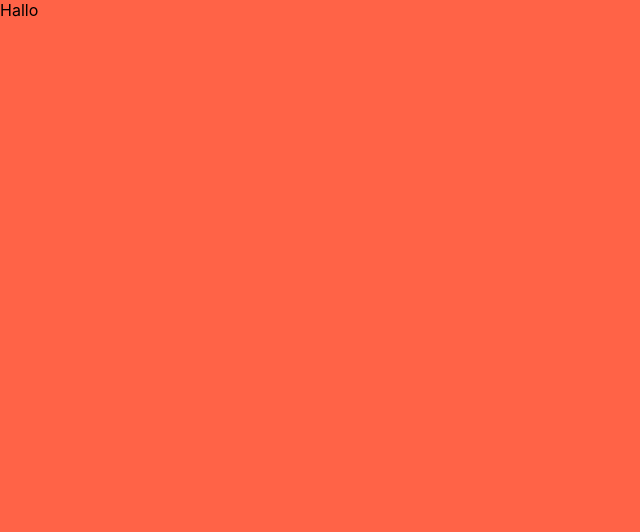
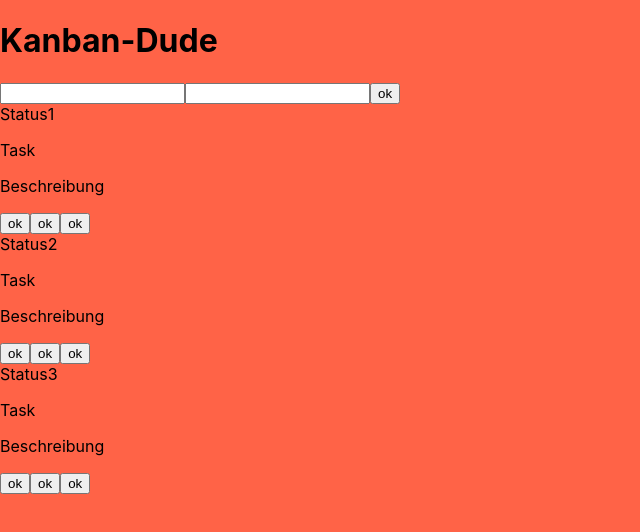
Before and after one commit to Droggelbecher92/Kanban-Frontend, a React (Create React App) app: page / in a window 1280 px wide. Shown: the top 532 px of the page, without its empty margins (0-640 px from the left). Built offline with nearby package versions, Linux system fonts and the light colour scheme.

Commit message:
basic template

```diff
--- a/src/App.tsx
+++ b/src/App.tsx
@@ -2,9 +2,49 @@ import React from 'react';
 import './App.css';
 
 export default function App() {
-  return (
-    <div>
-      Hallo
-    </div>
-  );
+    return (
+        <div>
+            <div>
+                <h1>Kanban-Dude</h1>
+            </div>
+            <div>
+                <input type="text"/>
+                <input type="text"/>
+                <button>ok</button>
+            </div>
+            <div>
+                <div>
+                    Status1
+                    <div>
+                        <p>Task</p>
+                        <p>Beschreibung</p>
+                        <button>ok</button>
+                        <button>ok</button>
+                        <button>ok</button>
+                    </div>
+                </div>
+                <div>
+                    Status2
+                    <div>
+                        <p>Task</p>
+                        <p>Beschreibung</p>
+                        <button>ok</button>
+                        <button>ok</button>
+                        <button>ok</button>
+                    </div>
+                </div>
+                <div>
+                    Status3
+                    <div>
+                        <p>Task</p>
+                        <p>Beschreibung</p>
+                        <button>ok</button>
+                        <button>ok</button>
+                        <button>ok</button>
+                    </div>
+                </div>
+            </div>
+
+        </div>
+    );
 }
```
